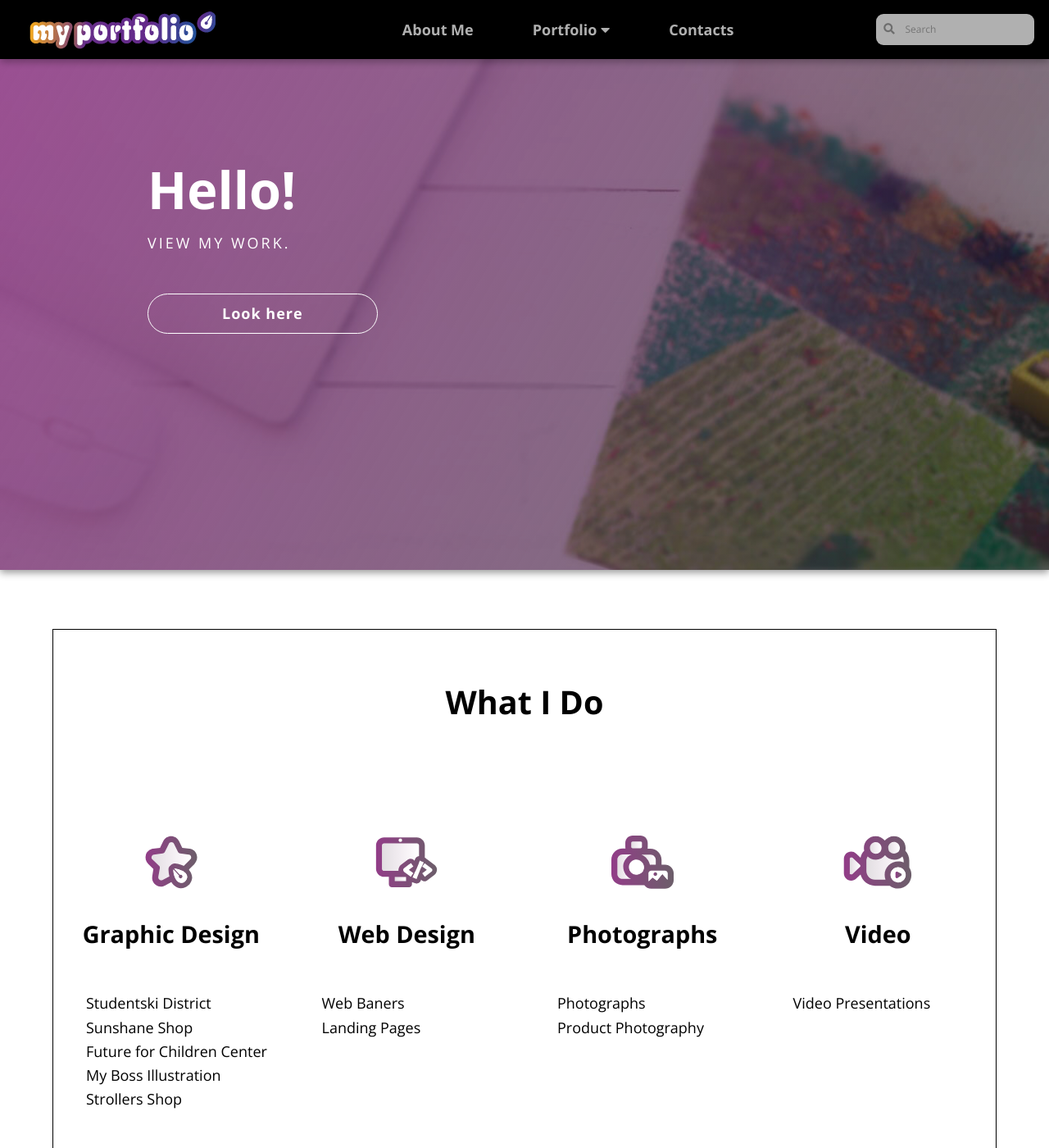
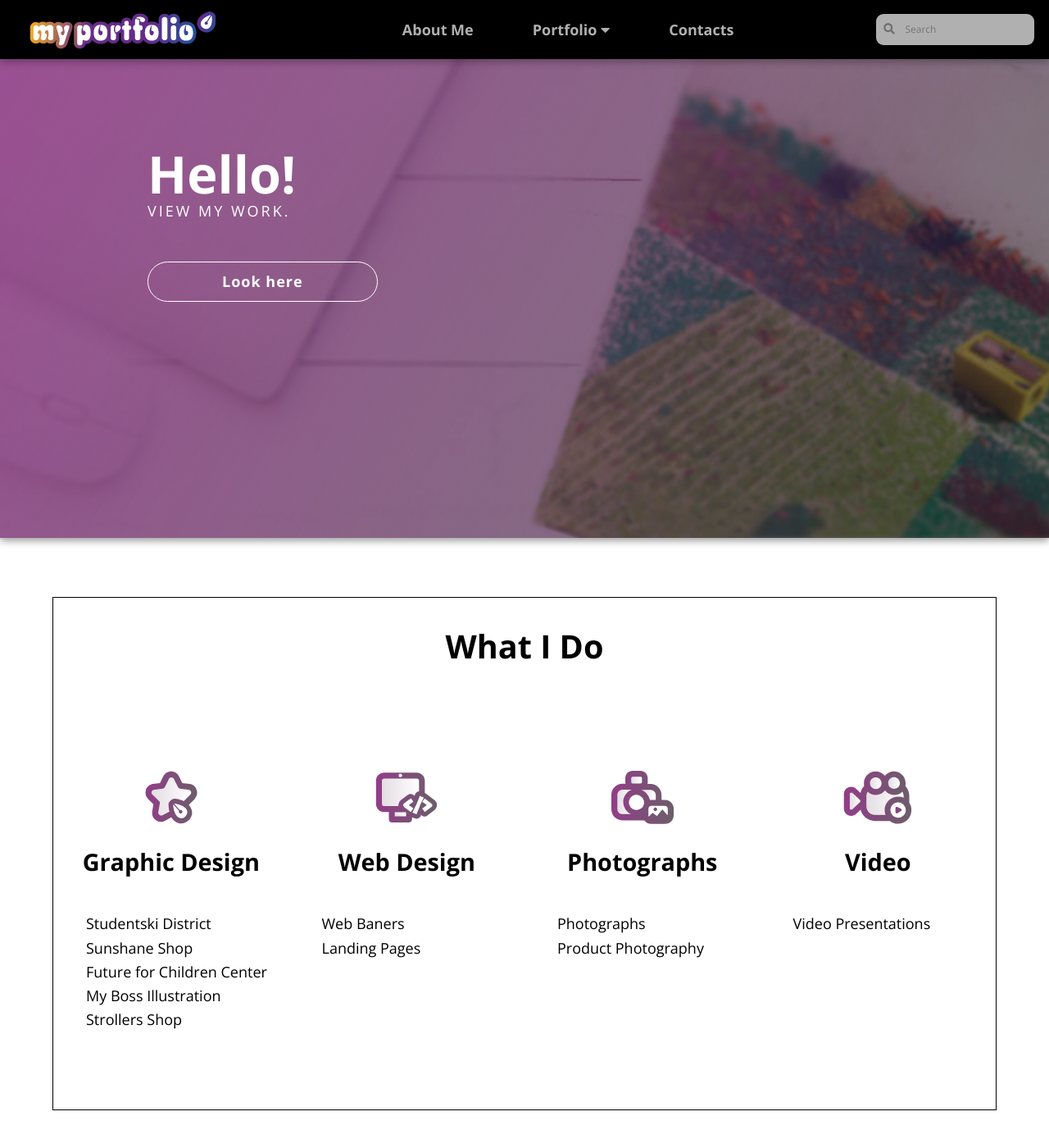
Before and after one commit to LiliyaMilanova/myportfolio, a Jekyll site: the page built from index.html, in a window 1280 px wide and 1400 px high. Shown: the whole window at 82% size. Built offline with Jekyll 4.4.1, drawn with Linux system fonts in a browser that asks for light colours; nearby versions of some CDN libraries.

Commit message:
Update typography.css

```diff
--- a/css/typography.css
+++ b/css/typography.css
@@ -9,7 +9,8 @@ body, select, option, input, textarea, table, th, td {
 
 h1, h2, h3, h4, h5, h6 {
     font-family: Open Sans, sand-serif;
-    margin: 1.4em 0 1em 0;
+    line-height: 1em;
+    margin: 1em 0 1em 0;
     padding: 0;
 }
 
```
